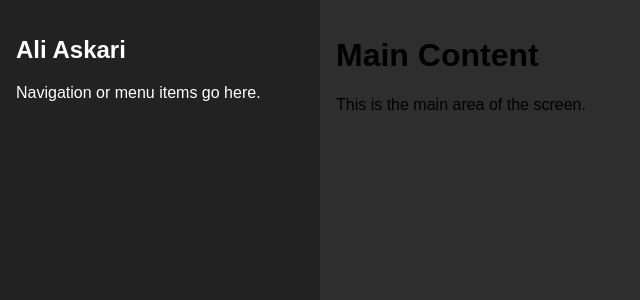
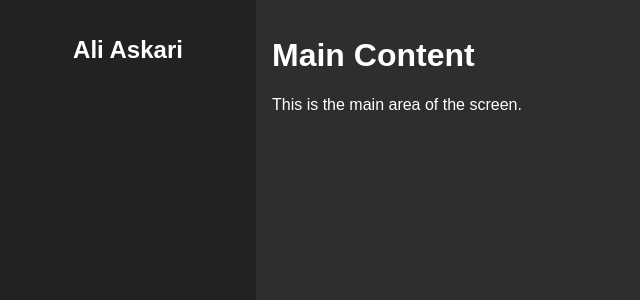
Before and after one commit to ali-askari-c/ali-askari-c.github.io, a Jekyll site: the page built from index.markdown, in a window 1280 px wide. Shown: the top 300 px of the page, without its empty margins (0-640 px from the left). Built offline with Jekyll 4.4.1, drawn with Linux system fonts in a browser that asks for light colours; our own code applies the rules of GitHub Pages for plain Markdown files.

Commit message:
html update

```diff
--- a/_layouts/home.html
+++ b/_layouts/home.html
@@ -16,7 +16,7 @@
       font-family: sans-serif;
     }
     .sidebar {
-      width: 25%;
+      width: 20vw;
       background-color: #222;
       color: white;
       padding: 1rem;
@@ -25,6 +25,7 @@
     .content {
       flex: 1;
       background-color: #2e2e2e;
+      color: white;
       padding: 1rem;
       box-sizing: border-box;
     }
@@ -32,8 +33,7 @@
 </head>
 <body>
   <div class="sidebar">
-    <h2>Ali Askari</h2>
-    <p>Navigation or menu items go here.</p>
+    <h2 style="text-align: center;">Ali Askari</h2>
   </div>
   <div class="content">
     <h1>Main Content</h1>
```
